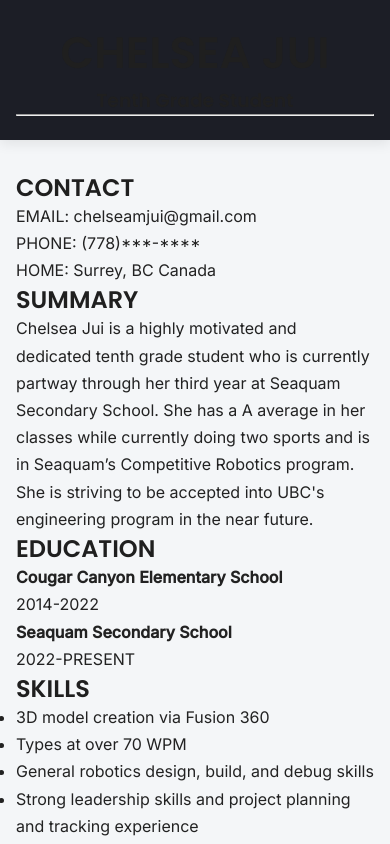
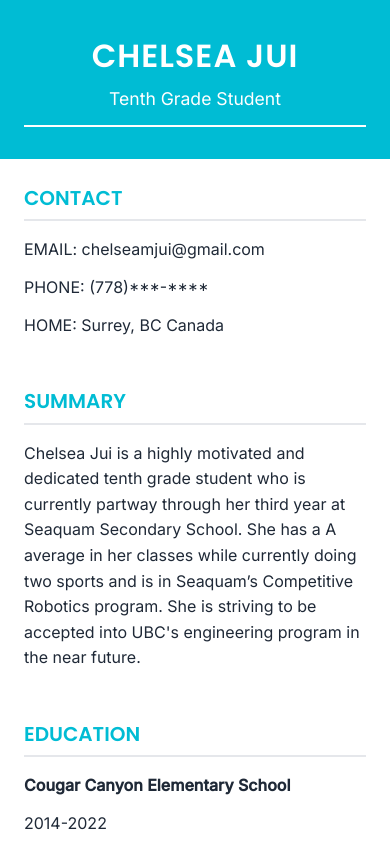
Before and after one commit to chelseajui8/resume, a plain HTML site: page index.html in a window 390 px wide. Shown: the top 844 px of the page. Drawn offline with Linux system fonts and the light colour scheme.

Commit message:
Update styles.css

```diff
--- a/styles.css
+++ b/styles.css
@@ -1,158 +1,105 @@
-/* Global Styles */
+/* Reset and base styles */
 * {
   margin: 0;
   padding: 0;
   box-sizing: border-box;
 }
 
-html, body {
+body {
   font-family: 'Inter', sans-serif;
-  font-size: 16px;
-  background-color: #f4f6f8;
-  color: #222;
-  line-height: 1.7;
-  scroll-behavior: smooth;
+  background-color: #f9fafb;
+  color: #1f2937;
+  display: flex;
+  min-height: 100vh;
 }
 
-/* Headings */
-h1, h2, h3, h4 {
-  font-family: 'Poppins', sans-serif;
-  font-weight: 600;
-  color: #1f1f1f;
-  line-height: 1.3;
+/* Sidebar */
+#header {
+  background-color: #00bcd4;
+  color: white;
+  width: 300px;
+  padding: 2rem 1.5rem;
+  flex-shrink: 0;
+  text-align: center;
 }
 
-a {
-  text-decoration: none;
-  color: inherit;
-  transition: color 0.3s ease;
+#header h1 {
+  font-size: 2rem;
+  font-family: 'Poppins', sans-serif;
+  letter-spacing: 1px;
+  margin-bottom: 0.5rem;
 }
 
-/* Header */
-header {
-  background-color: #1c1e26;
-  color: #ffffff;
-  padding: 2rem 1.5rem;
-  text-align: center;
-  box-shadow: 0 4px 12px rgba(0, 0, 0, 0.08);
+#header h3 {
+  font-size: 1.1rem;
+  font-weight: 400;
+  margin-bottom: 1rem;
 }
 
-header h1 {
-  font-size: 2.75rem;
-  margin-bottom: 0.5rem;
-  animation: fadeIn 1s ease-in-out;
+#header hr {
+  border: none;
+  border-top: 2px solid #fff;
+  margin-top: 1rem;
 }
 
-header p {
-  font-size: 1.2rem;
-  opacity: 0.85;
+/* Main content area */
+main {
+  padding: 2.5rem;
+  flex-grow: 1;
+  background-color: white;
 }
 
-/* Animation: Fade In */
-@keyframes fadeIn {
-  from { opacity: 0; }
-  to { opacity: 1; }
-}
-
-/* Main Content */
-main {
-  padding: 3rem 1.5rem;
-  max-width: 1100px;
-  margin: 0 auto;
-}
-
-.section {
+article {
   margin-bottom: 3rem;
 }
 
-.section h2 {
-  font-size: 1.75rem;
+h2 {
+  font-size: 1.25rem;
+  color: #00bcd4;
+  font-family: 'Poppins', sans-serif;
+  text-transform: uppercase;
   margin-bottom: 1rem;
-  text-transform: uppercase;
-  letter-spacing: 1px;
-  color: #2b2d42;
-  border-bottom: 2px solid #e0e0e0;
-  padding-bottom: 0.5rem;
+  border-bottom: 2px solid #e5e7eb;
+  padding-bottom: 0.4rem;
 }
 
-/* Lists */
-.skills ul,
-.experience ul,
-.education ul {
-  list-style: none;
-  margin: 0;
-  padding: 0;
+p {
+  margin-bottom: 0.75rem;
+  line-height: 1.6;
 }
 
-.skills li,
-.experience li,
-.education li {
-  background-color: #ffffff;
-  padding: 1.25rem;
-  border-radius: 8px;
+ul {
+  list-style-type: disc;
+  margin-left: 1.5rem;
   margin-bottom: 1rem;
-  box-shadow: 0 2px 10px rgba(0, 0, 0, 0.05);
-  transition: transform 0.3s ease, box-shadow 0.3s ease;
-  animation: slideIn 0.5s ease both;
 }
 
-.skills li:hover,
-.experience li:hover,
-.education li:hover {
-  transform: translateY(-5px);
-  box-shadow: 0 4px 14px rgba(0, 0, 0, 0.08);
+ul li {
+  margin-bottom: 0.5rem;
+  line-height: 1.5;
 }
 
-ul li span {
-  font-weight: 600;
+/* Highlighted sections like skills */
+#skills li::before,
+#achievements li::before,
+#professional\ experience li::before {
+  content: "✓ ";
+  color: #00bcd4;
+  font-weight: bold;
 }
 
-ul li small {
-  color: #666;
-  font-size: 0.875rem;
-}
+/* Responsive layout */
+@media screen and (max-width: 768px) {
+  body {
+    flex-direction: column;
+  }
 
-/* Slide In Animation */
-@keyframes slideIn {
-  from {
-    opacity: 0;
-    transform: translateY(20px);
-  }
-  to {
-    opacity: 1;
-    transform: translateY(0);
-  }
-}
-
-/* Footer */
-footer {
-  background-color: #1c1e26;
-  color: #fff;
-  text-align: center;
-  padding: 1rem;
-  position: fixed;
-  bottom: 0;
-  width: 100%;
-  font-size: 0.95rem;
-}
-
-/* Responsive Design */
-@media (max-width: 768px) {
-  header {
-    padding: 1.5rem 1rem;
+  #header {
+    width: 100%;
+    text-align: center;
   }
 
   main {
-    padding: 2rem 1rem;
-  }
-
-  .section h2 {
-    font-size: 1.4rem;
-  }
-
-  .skills li,
-  .experience li,
-  .education li {
-    padding: 1rem;
+    padding: 1.5rem;
   }
 }
```
